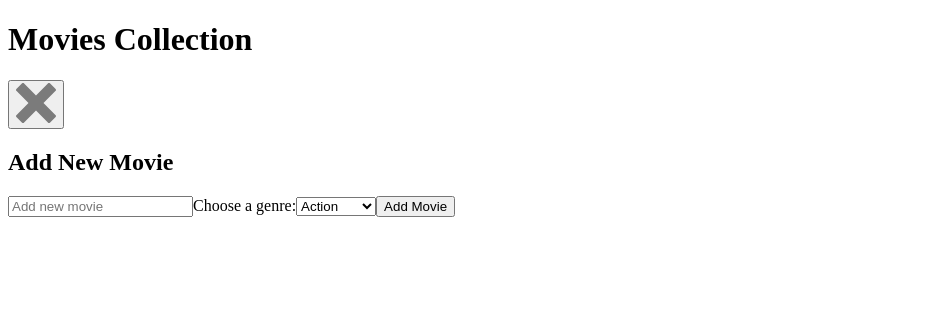
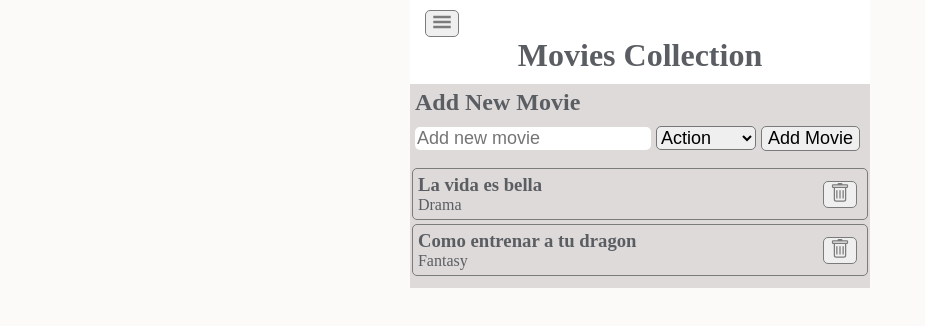
Before and after one commit to marilirulita/movies_collection, a React (Create React App) app: page / in a window 1280 px wide. Shown: the top 326 px of the page, without its empty margins (0-925 px from the left). Built offline with nearby package versions, Linux system fonts and the light colour scheme.

Commit message:
Add style to library

```diff
--- a/src/App.css
+++ b/src/App.css
@@ -1,7 +1,116 @@
-.menuNav {
+body {
+  margin: 0;
+  color: rgb(90 94 98);
+  background-color: rgb(252, 249, 249);
+}
+
+h1,
+h3 {
+  margin: 0;
+}
+
+h2 {
+  margin: 0;
+  padding: 5px;
+}
+
+.app-container {
+  background-color: white;
+  display: flex;
+  flex-direction: column;
+  align-items: center;
+  margin: 0 auto;
+  width: fit-content;
+}
+
+/* Navbar section */
+.nav-container {
+  display: flex;
+  flex-direction: column;
+  padding: 10px;
+  width: -webkit-fill-available;
+}
+
+.nav-container h1 {
+  align-self: center;
+}
+
+.links-menu {
+  display: flex;
+  align-items: center;
+}
+
+.links-menu a {
+  color: #7b7b7b;
+  text-decoration: none;
+  padding: 3px;
+  border: 1px solid #7b7b7b;
+  margin: 0 3px;
+  border-radius: 5px;
+}
+
+.hideMenu {
   display: none;
 }
 
 .showMenu {
   display: flex;
 }
+
+button {
+  border: 1px solid #7b7b7b;
+  border-radius: 5px;
+  margin: 0 5px;
+}
+
+button svg {
+  color: #7b7b7b;
+  width: 20px;
+  height: 20px;
+}
+
+/* Add movies section */
+.movies-container {
+  background-color: #dfdada;
+  display: flex;
+  flex-direction: column;
+}
+
+.add-new-movie {
+  padding: 5px;
+}
+
+.add-new-movie input {
+  margin-right: 5px;
+  font-size: large;
+  border-radius: 5px;
+  border: none;
+  outline: none;
+}
+
+.add-new-movie select {
+  font-size: large;
+  border-radius: 5px;
+  outline: none;
+}
+
+.add-new-movie button {
+  font-size: large;
+}
+
+/* Display movies section */
+.display-movies {
+  display: flex;
+  flex-direction: column;
+  margin: 10px 0;
+}
+
+.movie-container {
+  padding: 5px;
+  display: flex;
+  align-items: center;
+  justify-content: space-between;
+  border: 1px solid #7b7b7b;
+  margin: 2px;
+  border-radius: 5px;
+}
--- a/src/App.js
+++ b/src/App.js
@@ -7,7 +7,7 @@ import './App.css';
 
 function App() {
   return (
-    <div>
+    <div className="app-container">
       <Navbar />
       <Routes>
         <Route path="/" element={<Library />} />
--- a/src/components/Library.js
+++ b/src/components/Library.js
@@ -8,8 +8,21 @@ const Library = () => {
     genre: '',
     id: '',
   };
+  const movies = [
+    {
+      title: 'La vida es bella',
+      genre: 'Drama',
+      id: '1',
+    },
+    {
+      title: 'Como entrenar a tu dragon',
+      genre: 'Fantasy',
+      id: '2',
+    },
+  ];
+
   const [state, setState] = useState(newMovie);
-  const [library, setNewMovie] = useState([]);
+  const [library, setNewMovie] = useState(movies);
 
   const selectGenre = (select) => {
     setState({ title: state.title, genre: select.options[select.selectedIndex].value });
@@ -28,9 +41,9 @@ const Library = () => {
   };
 
   return (
-    <div>
+    <div className="movies-container">
       <h2>Add New Movie</h2>
-      <div>
+      <div className="add-new-movie">
         <input
           className="inputs"
           type="text"
@@ -39,7 +52,6 @@ const Library = () => {
           onChange={(e) => setState({ title: e.target.value.toUpperCase(), genre: state.genre })}
         />
         <label htmlFor="genre">
-          Choose a genre:
           <select name="genre" id="genre" onClick={(e) => selectGenre(e.target)}>
             <option value="Action">Action</option>
             <option value="Comedy">Comedy</option>
@@ -61,11 +73,13 @@ const Library = () => {
           <span>Add Movie</span>
         </button>
       </div>
-      <div>
+      <div className="display-movies">
         {library.map((movie) => (
-          <div key={movie.id}>
-            <h3>{movie.title}</h3>
-            <span>{movie.genre}</span>
+          <div key={movie.id} className="movie-container">
+            <div>
+              <h3>{movie.title}</h3>
+              <span>{movie.genre}</span>
+            </div>
             <button
               id={movie.id}
               type="submit"
--- a/src/components/Navbar.js
+++ b/src/components/Navbar.js
@@ -15,20 +15,18 @@ const Navbar = () => {
   };
 
   return (
-    <div>
-      <div>
-        <h1>Movies Collection</h1>
-      </div>
-      <div>
-        <button type="submit" aria-label="Hamburguer Menu" onClick={handleToggle}>
-          { navbarOpen ? <GiHamburgerMenu style={{ color: '#fff', width: '40px', height: '40px' }} /> : <ImCross style={{ color: '#7b7b7b', width: '40px', height: '40px' }} /> }
+    <div className="nav-container">
+      <div className="links-menu">
+        <button type="submit" aria-label="Hamburguer Menu" onClick={handleToggle} className="navbar-button">
+          { navbarOpen ? <ImCross /> : <GiHamburgerMenu /> }
         </button>
-        <div className={`menuNav ${navbarOpen ? ' showMenu' : ''}`}>
+        <div className={navbarOpen ? ' showMenu' : 'hideMenu'}>
           <Link to="/" onClick={closeMenu}>Library</Link>
           <Link to="/watchedMovies" onClick={closeMenu}>Watched Movies</Link>
           <Link to="/watchlist" onClick={closeMenu}>Watchlist</Link>
         </div>
       </div>
+      <h1>Movies Collection</h1>
     </div>
   );
 };
--- a/src/components/WatchedMovies.js
+++ b/src/components/WatchedMovies.js
@@ -1,6 +1,6 @@
 const WatchedMovies = () => (
-  <div>
-    <h1>This is Watched Movies section</h1>
+  <div className="movies-container">
+    <h2>This is Watched Movies section</h2>
     <p>
       All the movies available to the customer that he has already
       watched
--- a/src/components/Watchlist.js
+++ b/src/components/Watchlist.js
@@ -1,6 +1,6 @@
 const Watchlist = () => (
-  <div>
-    <h1>This is Watchlist section</h1>
+  <div className="movies-container">
+    <h2>This is Watchlist section</h2>
     <p>A section where the customer can keep track of the movies he likes to watch next</p>
   </div>
 );
```
